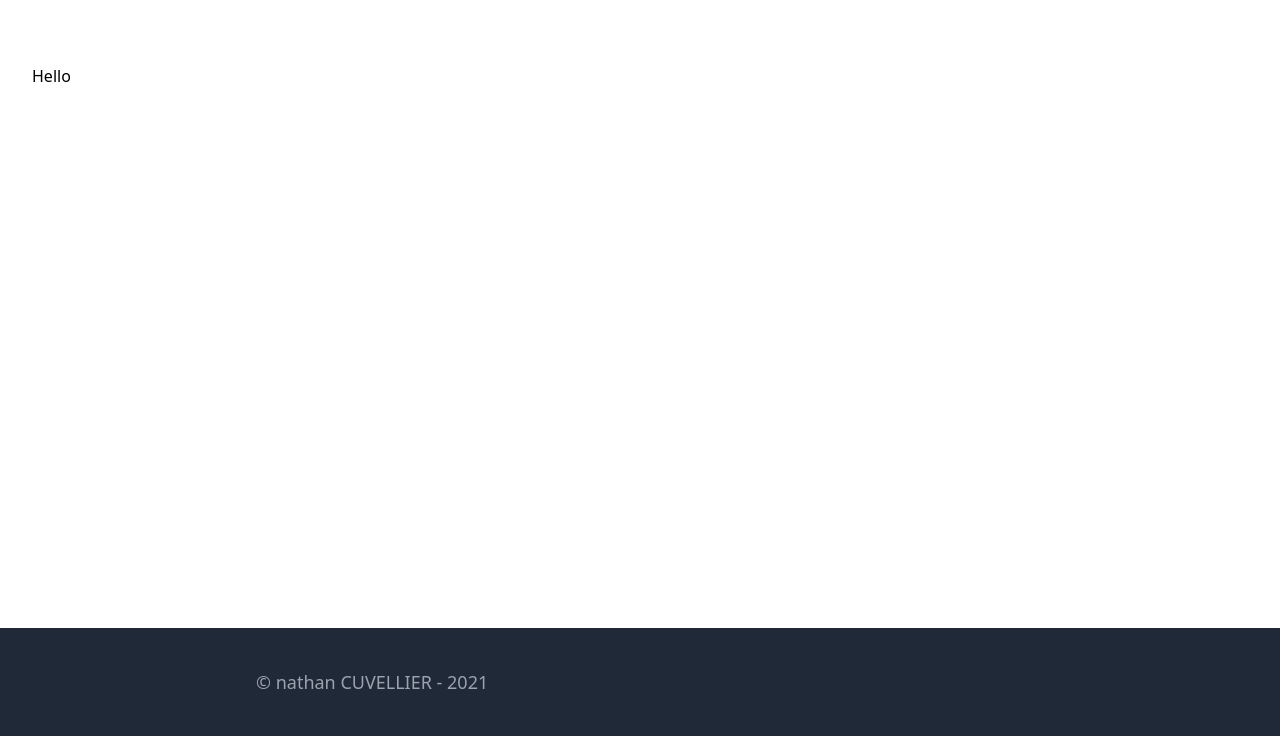
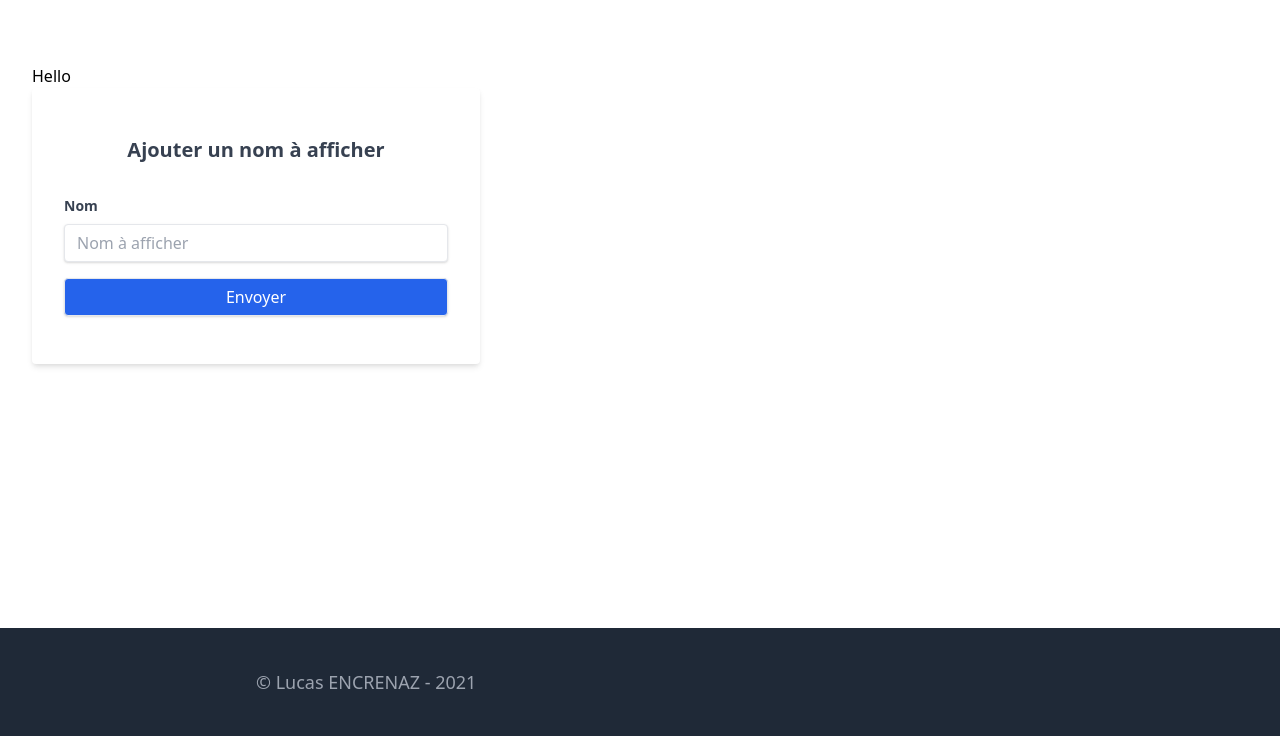
Before and after one commit to LucasEncrenaz/php-tp2, a PHP site: page / in a window 1280 px wide. Shown: the part 64-800 px from the top of the page. Run offline with PHP 8.4, Linux system fonts and the light colour scheme.

Commit message:
Add form

```diff
--- a/public/index.php
+++ b/public/index.php
@@ -1,6 +1,4 @@
 <?php
-namespace App\Controller;
-
 require __DIR__ . DIRECTORY_SEPARATOR . '../vendor/autoload.php';
 
 use App\Kernel;
--- a/src/Controller/AbstractController.php
+++ b/src/Controller/AbstractController.php
@@ -1,4 +1,5 @@
 <?php
+
 namespace App\Controller;
 
 use Symfony\Component\HttpFoundation\Response;
--- a/src/Controller/HomeController.php
+++ b/src/Controller/HomeController.php
@@ -1,4 +1,5 @@
 <?php
+
 namespace App\Controller;
 
 use Symfony\Component\HttpFoundation\Request;
@@ -7,16 +8,12 @@ use Symfony\Component\HttpFoundation\Response;
 class HomeController extends AbstractController
 {
 
-    public function __construct()
-    {
-    }
-
     function index(Request $request): Response
     {
         return $this->render(
             "home/index",
             [
-                "name"=>$request->query->get('name')
+                "name"=>$request->get('name')
             ]
         );
     }
--- a/src/Kernel.php
+++ b/src/Kernel.php
@@ -3,6 +3,7 @@
 namespace App;
 
 use App\Controller\HomeController;
+use Symfony\Component\HttpFoundation\RedirectResponse;
 use Symfony\Component\HttpFoundation\Request;
 use Symfony\Component\HttpFoundation\Response;
 
@@ -38,12 +39,14 @@ class Kernel
             $className = "App\\Controller\\" . ucfirst($controller) . "Controller";
             if ($className === $defaultController && $method === "index") {
                 /** @todo we called index of $defaultController, make a redirection to / here WITHOUT using the header function. */
+                return new RedirectResponse("/");
             }
         }
 
         if (!class_exists($className)
             || !method_exists($className, $method)) {
             /** @todo return a not found response here (status code 404) */
+            return new Response('not found', Response::HTTP_NOT_FOUND);
         }
 
         $resolvedArguments = $this->parametersResolver($className, $method);
--- a/templates/home/index.php
+++ b/templates/home/index.php
@@ -1,3 +1,23 @@
 <h1>
     Hello <?php echo $name; ?>
 </h1>
+
+<form method="post" action="." class="bg-white shadow-md rounded px-8 pt-6 pb-8 mb-4 max-w-md">
+    <br>
+    <h1 class="block text-gray-700 font-bold mb-2 text-xl text-center">Ajouter un nom à afficher</h1>
+    <br>
+    <div class="mb-4">
+        <label class="block text-gray-700 text-sm font-bold mb-2" for="name">
+            Nom
+        </label>
+        <input
+                class="shadow appearance-none border rounded w-full py-2 px-3 text-gray-700 leading-tight focus:outline-none focus:shadow-outline"
+                name="name" id="name" type="text" placeholder="Nom à afficher" required>
+    </div>
+    <div class="mb-4">
+        <input
+                class="shadow appearance-none border rounded w-full py-2 px-3 text-white bg-blue-600 leading-tight focus:outline-none focus:shadow-outline cursor-pointer"
+                id="name" type="submit" value="Envoyer">
+    </div>
+
+</form>
--- a/templates/layout.php
+++ b/templates/layout.php
@@ -33,7 +33,7 @@
             <li class="my-2">
                 <a class="text-gray-400 hover:text-gray-100 dark:text-gray-300 dark:hover:text-white transition-colors duration-200"
                    href="#">
-                    &copy nathan CUVELLIER - 2021
+                    &copy Lucas ENCRENAZ - 2021
                 </a>
             </li>
         </ul>
```
